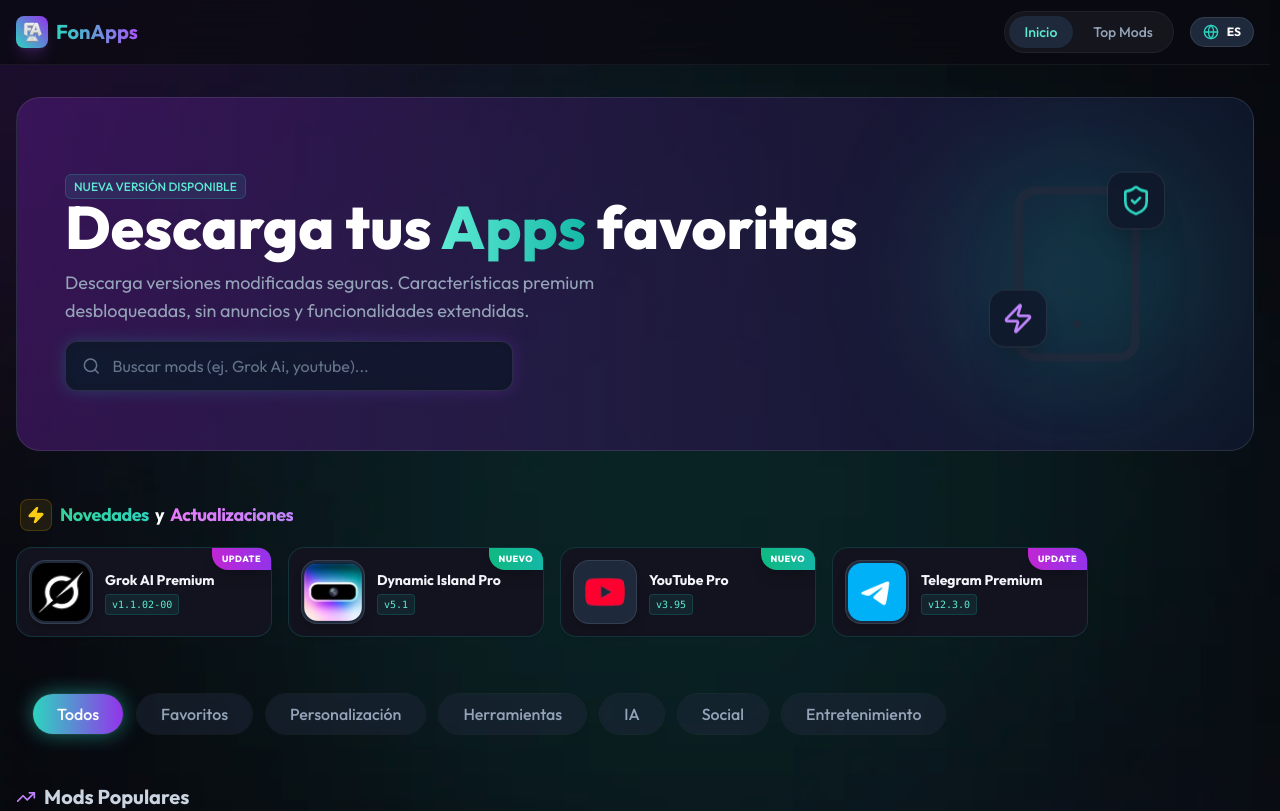
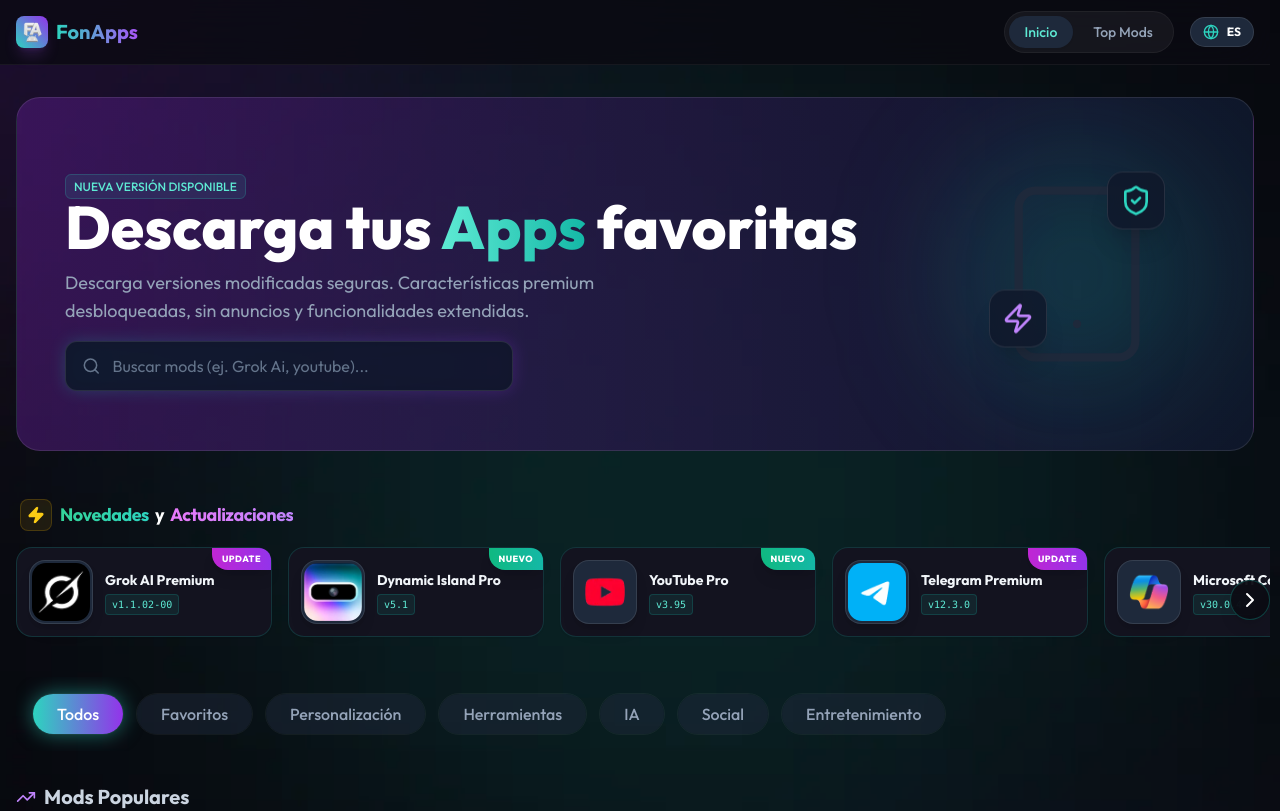
Before and after one commit to axiodesign777-rgb/fonapps, a React (Vite) app: page / in a window 1280 px wide. Shown: the top 811 px of the page. Built offline with nearby package versions, Linux system fonts and the light colour scheme.

Commit message:
Update: Actualización de Microsoft Copilot Pro

```diff
--- a/src/ModStoreApp.jsx
+++ b/src/ModStoreApp.jsx
@@ -370,7 +370,7 @@
     warning: "Requisito: Inicia sesión con Microsoft para guardar tus chats.",
     warning_en: "Requirement: Sign in with Microsoft to save your chats.",
 
-    isUpdated: false,
+    isUpdated: true,
     downloadUrl: "https://www.mediafire.com/file/hu2e1q1by5q265y/Copilot_30.0.440107002_PRO.apk/file"
   },
   {
@@ -403,6 +403,7 @@
 
     description_en: "The leading weather application in accuracy. Unlocked Pro version offering real-time rain radar, severe weather alerts, unlimited map zoom, and detailed 14-day forecasts without intrusive advertising.",
     modFeatures_en: ["Pro Unlocked", "No Ads", "Premium Radar", "Improved Performance"],
+     updateDate: "2026-1-9",
 
     isUpdated: false,
     downloadUrl: "https://www.mediafire.com/file/adgmz4v0m5lywqm/Tiempo%26Radar_2026.1_PRO.apk/file"
```
